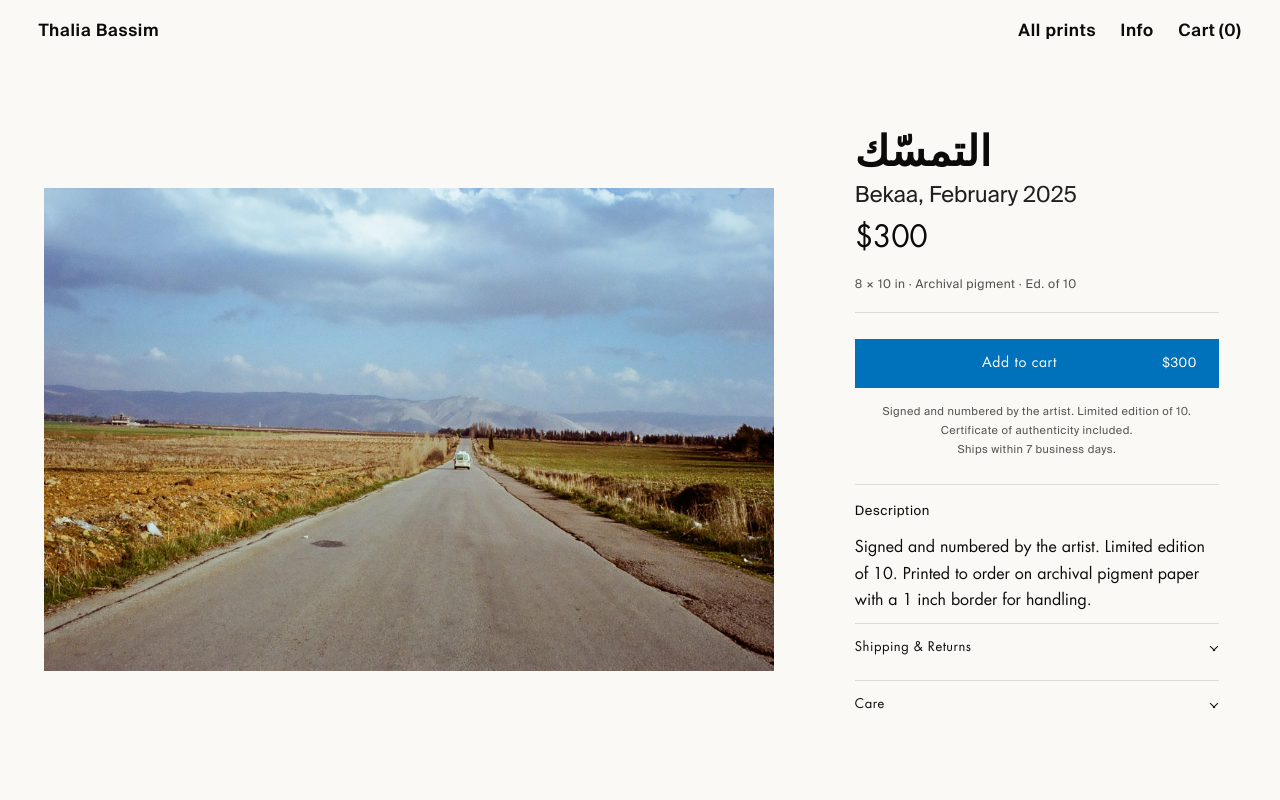
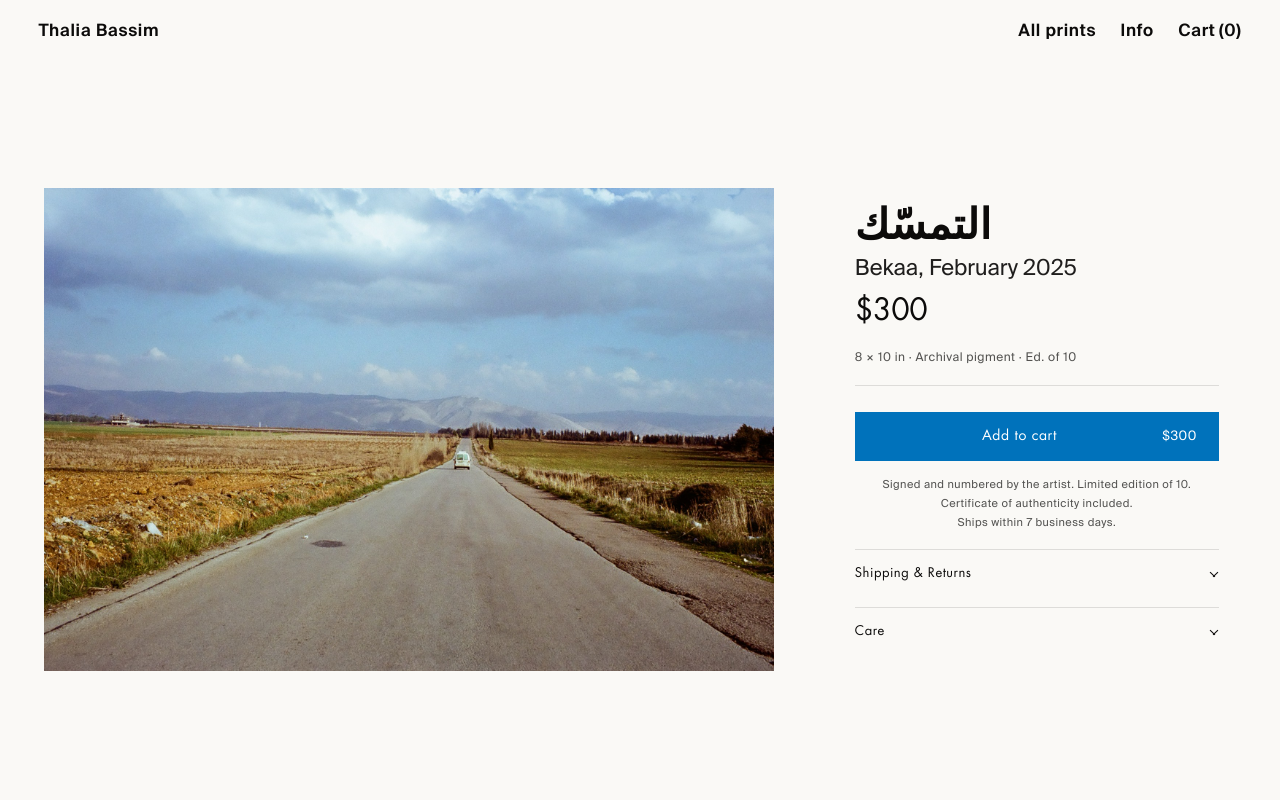
Before and after one commit to htrung14/prints-projects, a Next.js app: page /photos/bekaa-feb-2025 in a window 1280 px wide. Shown: the top 800 px of the page. Built offline with nearby package versions, Linux system fonts and the light colour scheme.

Commit message:
fix: remove duplicate description section from product page

```diff
--- a/src/components/BuyUI.tsx
+++ b/src/components/BuyUI.tsx
@@ -196,37 +196,6 @@ export default function BuyUI({ photo }: { photo: Photo }) {
         </p>
       </div>
 
-      {/* Description - always open. Pulled out of an accordion because
-          this is the emotional hook of the product page; Lemaire leaves
-          it visible below the CTA for the same reason. */}
-      <section
-        aria-label="Description"
-        style={{
-          marginTop: 16,
-          paddingTop: 16,
-          borderTop: "1px solid var(--i1)",
-        }}
-      >
-        <h2
-          className="font-mono"
-          style={{
-            fontSize: 13,
-            letterSpacing: "0.04em",
-            color: "var(--ink)",
-            marginBottom: 14,
-          }}
-        >
-          Description
-        </h2>
-        <div style={{ fontSize: 16, lineHeight: 1.65, color: "var(--ink)", maxWidth: "58ch" }}>
-          {photo.description.map((para, i) => (
-            <p key={i} style={{ marginTop: i === 0 ? 0 : 10 }}>
-              {para}
-            </p>
-          ))}
-        </div>
-      </section>
-
       {/* Shipping & returns - kept collapsed. Reference detail; the
           essential "ships in 14 business days" line already sits under
           the CTA, so this accordion is for the longer policy copy. */}
```
